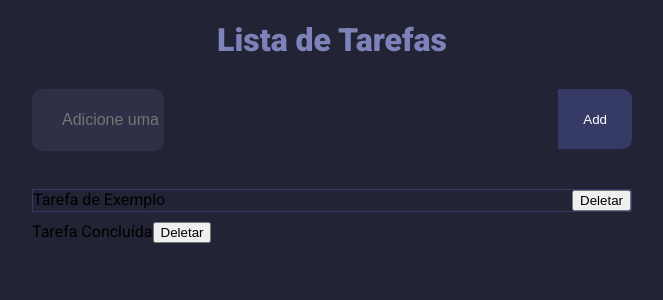
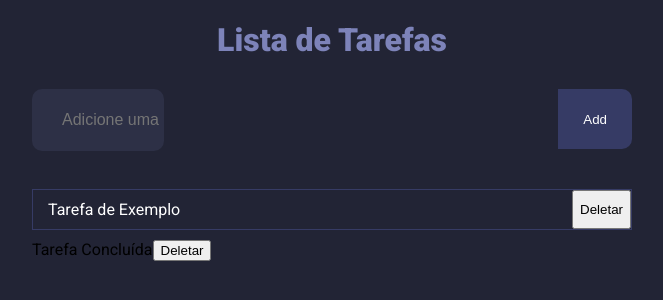
Before and after one commit to alopo2/to-do-list-react, a React (Vite) app in the folder todo-list/: page / in a window 1280 px wide. Shown: the top 300 px of the page, without its empty margins (308-971 px from the left). Built offline with nearby package versions, Linux system fonts and the light colour scheme.

Commit message:
adiciona estilo para o elemento span da classe item

```diff
--- a/todo-list/src/TodoList.css
+++ b/todo-list/src/TodoList.css
@@ -75,6 +75,13 @@ button.add:hover {
   background: #151627;
 }
 
+.item span {
+  width: 100%;
+  color: white;
+  margin-right: 10px;
+  padding: 10px 15px;
+}
+
 @media screen and (max-width: 900px) {
   form {
     width: 100%;
```
